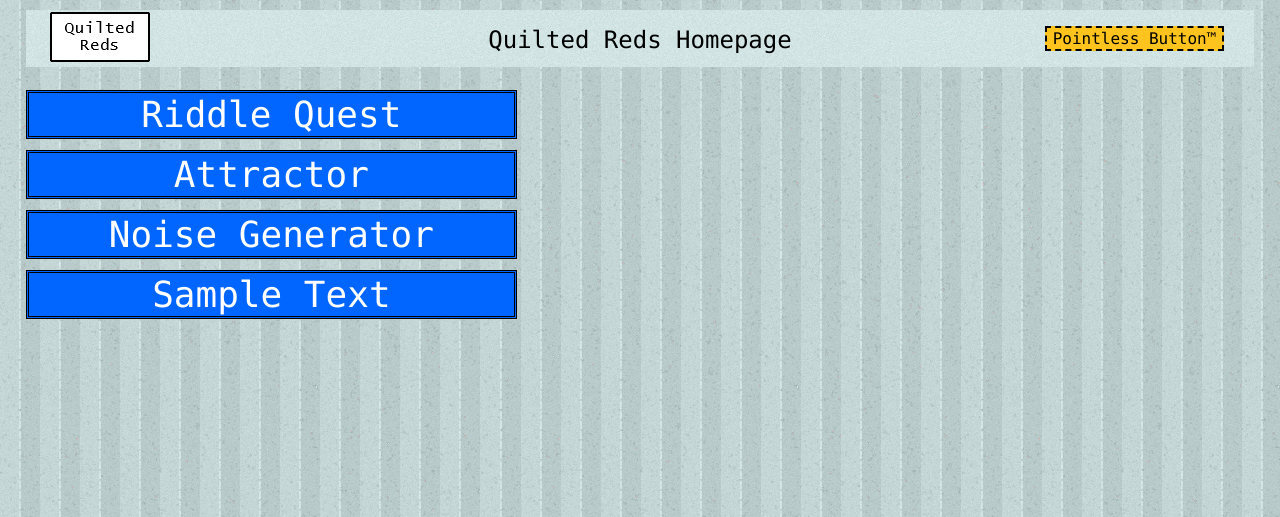
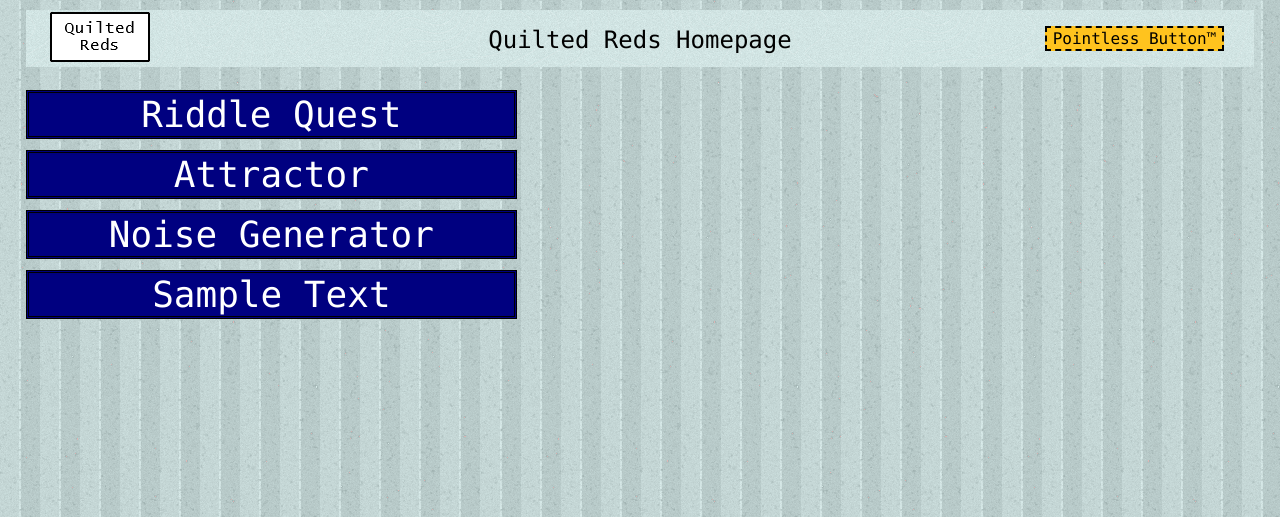
Before and after one commit to Mathisplay/quilted-reds, a PHP site: page /home.html in a window 1280 px wide. Shown: the top 517 px of the page. Run offline with PHP 8.4, Linux system fonts and the light colour scheme.

Commit message:
Update main.css

```diff
--- a/main.css
+++ b/main.css
@@ -154,7 +154,7 @@ body{
 }
 
 .menuButton2{
-    background-color: #0066ff;
+    background-color: #000080;
     border-width: 3px;
     border-color: black;
     border-style: double;
```
